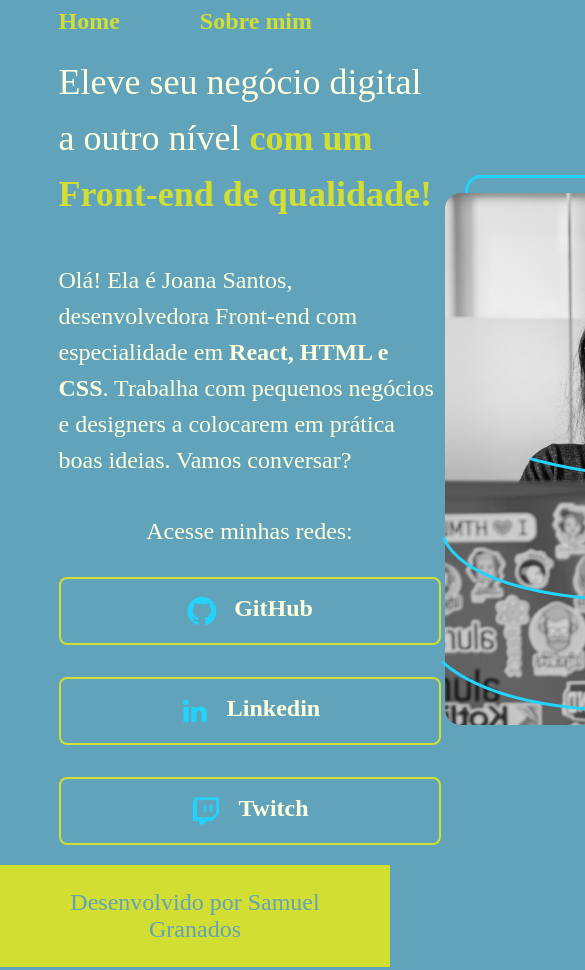
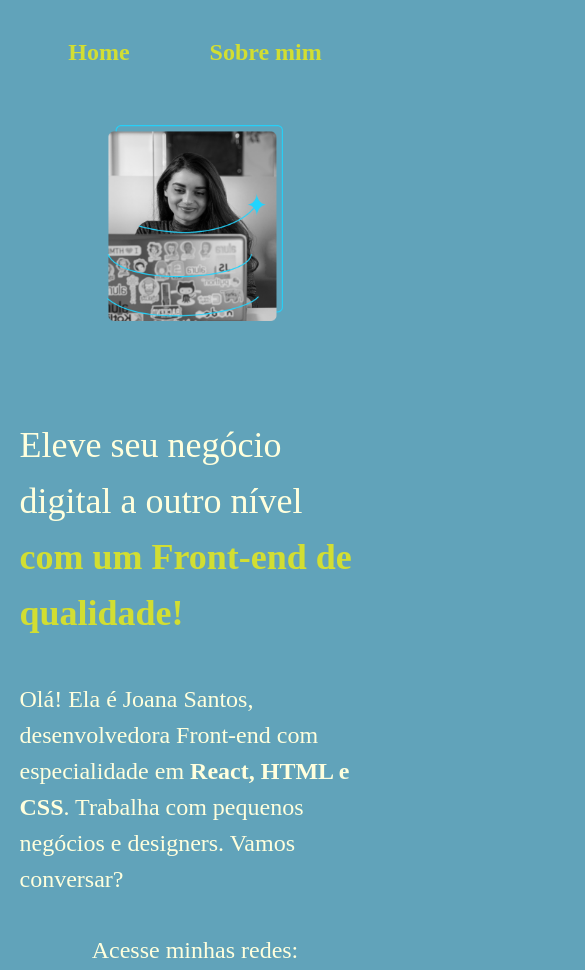
Before and after one commit to SamuelGranados/negociodigital, a plain HTML site: page index.html in a window 390 px wide. Shown: the top 970 px of the page, 585 px wide, since content can reach past the window. Drawn offline with Linux system fonts and the light colour scheme.

Commit message:
responsividade finalizada

```diff
--- a/index.html
+++ b/index.html
@@ -17,24 +17,24 @@
   <main class="apresentacao">
     <section class="apresentacao__conteudo">
       <h1 class="apresentacao__conteudo__titulo">Eleve seu negócio digital a outro nível <strong class="titulo-destaque">com um Front-end de qualidade!</strong></h1>
-      <p class="apresentacao__conteudo__texto">Olá! Ela é Joana Santos, desenvolvedora Front-end com especialidade em <strong>React, HTML e CSS</strong>. Trabalha com pequenos negócios e designers a colocarem em prática boas ideias. Vamos conversar?</p>
+      <p class="apresentacao__conteudo__texto">Olá! Ela é Joana Santos, desenvolvedora Front-end com especialidade em <strong>React, HTML e CSS</strong>. Trabalha com pequenos negócios e designers. Vamos conversar?</p>
       <div class="apresentacao__links">
         <h2 class="apresentacao__links__subtitulo">Acesse minhas redes:</h2>
-        <a href="https://github.com/SamuelGranados" class="apresentacao__links__a">
+        <a href="https://github.com/SamuelGranados" class="apresentacao__links__navegacao">
           <img src="./imagens/icons/Logo Github.png" alt="logo github">
           GitHub
         </a>
-        <a href="https://www.linkedin.com/in/eliab-figuera23/" class="apresentacao__links__a">
+        <a href="https://www.linkedin.com/in/eliab-figuera23/" class="apresentacao__links__navegacao">
           <img src="./imagens/icons/Logo linkedin.png" alt="logo linkedin">
           Linkedin
         </a>
-        <a href="#" class="apresentacao__links__a">
+        <a href="#" class="apresentacao__links__navegacao">
           <img src="./imagens/icons/Logo Twitch.png" alt="logo twitch">
           Twitch
         </a>
       </div>
     </section>
-    <img src="./imagens/Imagem.png" alt="mulher no computador">
+    <img class="apresentacao__imagem" src="./imagens/Imagem.png" alt="mulher no computador">
   </main>
   <footer class="rodape">
     <p>Desenvolvido por Samuel Granados</p>
--- a/style/style.css
+++ b/style/style.css
@@ -38,7 +38,7 @@ body{
 
 .cabecalho__menu__link{
   font-family: var(--fonte-secundaria);
-  font-size: 24px;
+  font-size: 1.5rem;
   font-weight: 600;
   color: var(--cor-terciaria);
   text-decoration: none;
@@ -51,10 +51,11 @@ body{
   display: flex;
   align-items: center;
   justify-content: space-between;
+  gap: 6rem;
 }
 
 .apresentacao__conteudo{
-  width: 615px;
+  width: 50%;
   /* height: 482px; */
   display: flex;
   flex-direction: column;
@@ -63,7 +64,7 @@ body{
 
 .apresentacao__conteudo__titulo{
   font-family: var(--fonte-primaria);
-  font-size: 36px;
+  font-size: 2.25rem;
   font-weight: 400;
   line-height: 56px;
 }
@@ -76,7 +77,7 @@ body{
 
 .apresentacao__conteudo__texto{
   font-family: var(--fonte-secundaria);
-  font-size: 24px;
+  font-size: 1.5rem;
   line-height: 36px;
   font-weight: 400;
 }
@@ -92,18 +93,18 @@ body{
 .apresentacao__links__subtitulo{
   font-family: var(--fonte-primaria);
   font-weight: 400;
-  font-size: 24px;
+  font-size: 1.5rem;
 }
 
-.apresentacao__links__a{
+.apresentacao__links__navegacao{
   display: flex;
   justify-content: center;
   gap: 16px;
-  font-size: 24px;
+  font-size: 1.5rem;
   font-weight: 600;
   font-family: var(--fonte-secundaria);
   color: var(--cor-secundaria);
-  width: 378px;
+  width: 50%;
   padding: 16px 0 16px 0;
   text-align: center;
   text-decoration: none;
@@ -115,12 +116,36 @@ body{
   background-color: var(--cor-hover);
 }
 
+.apresentacao__imagem{
+  width: 50%;
+}
+
 .rodape{
   font-family: var(--fonte-secundaria);
-  font-size: 24px;
+  font-size: 1.5rem;
   font-weight: 400;
   padding: 24px;
   text-align: center;
   background-color: var(--cor-terciaria);
   color: var(--cor-primaria);
 }
+
+@media (max-width: 1200px) {
+
+  .cabecalho{
+    padding: 10%;
+  }
+
+  .cabecalho__menu{
+    justify-content: center;
+  }
+
+  .apresentacao{
+    flex-direction: column-reverse;
+    padding: 5%;
+  }
+
+  .apresentacao__conteudo{
+    width: auto;
+  }
+}
```
